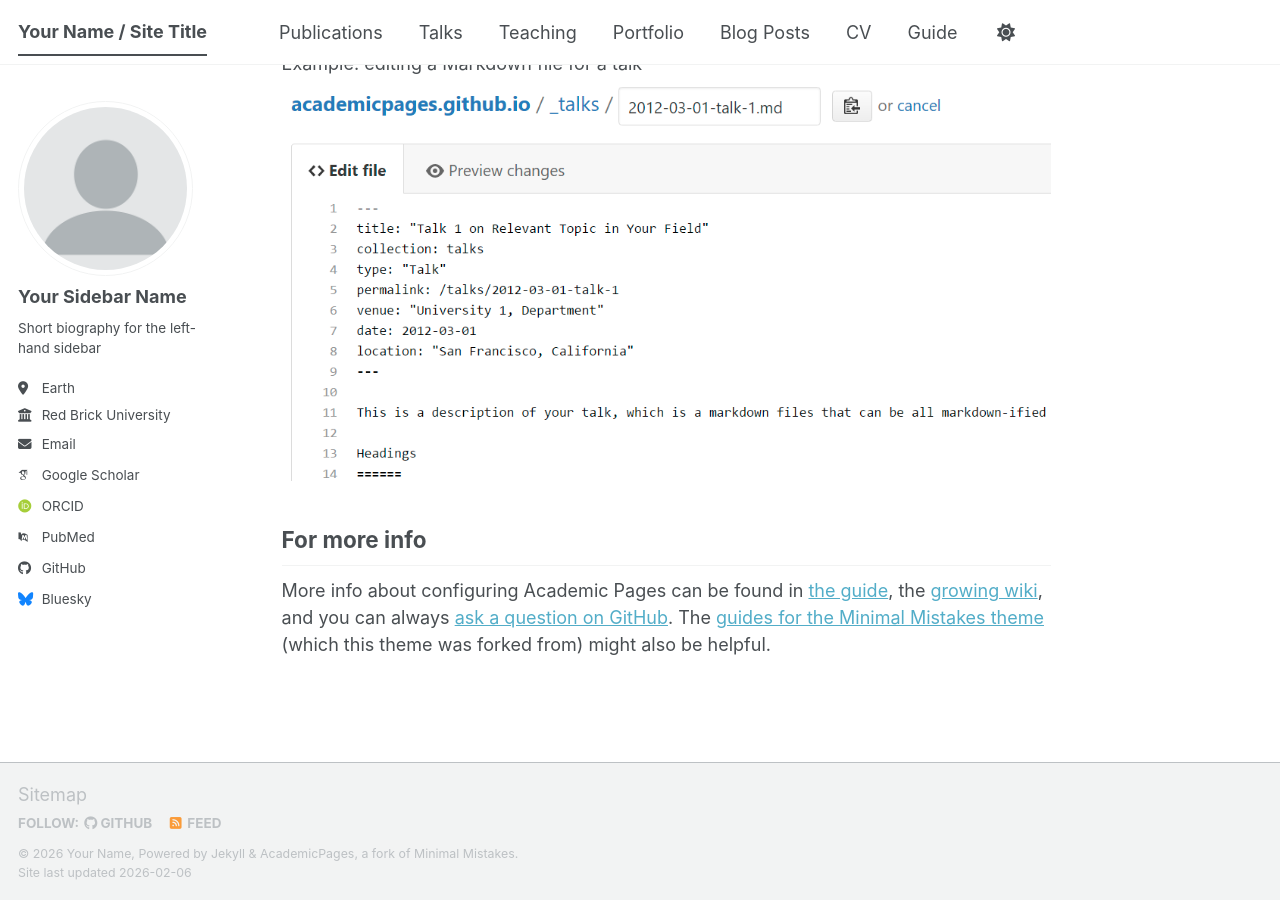
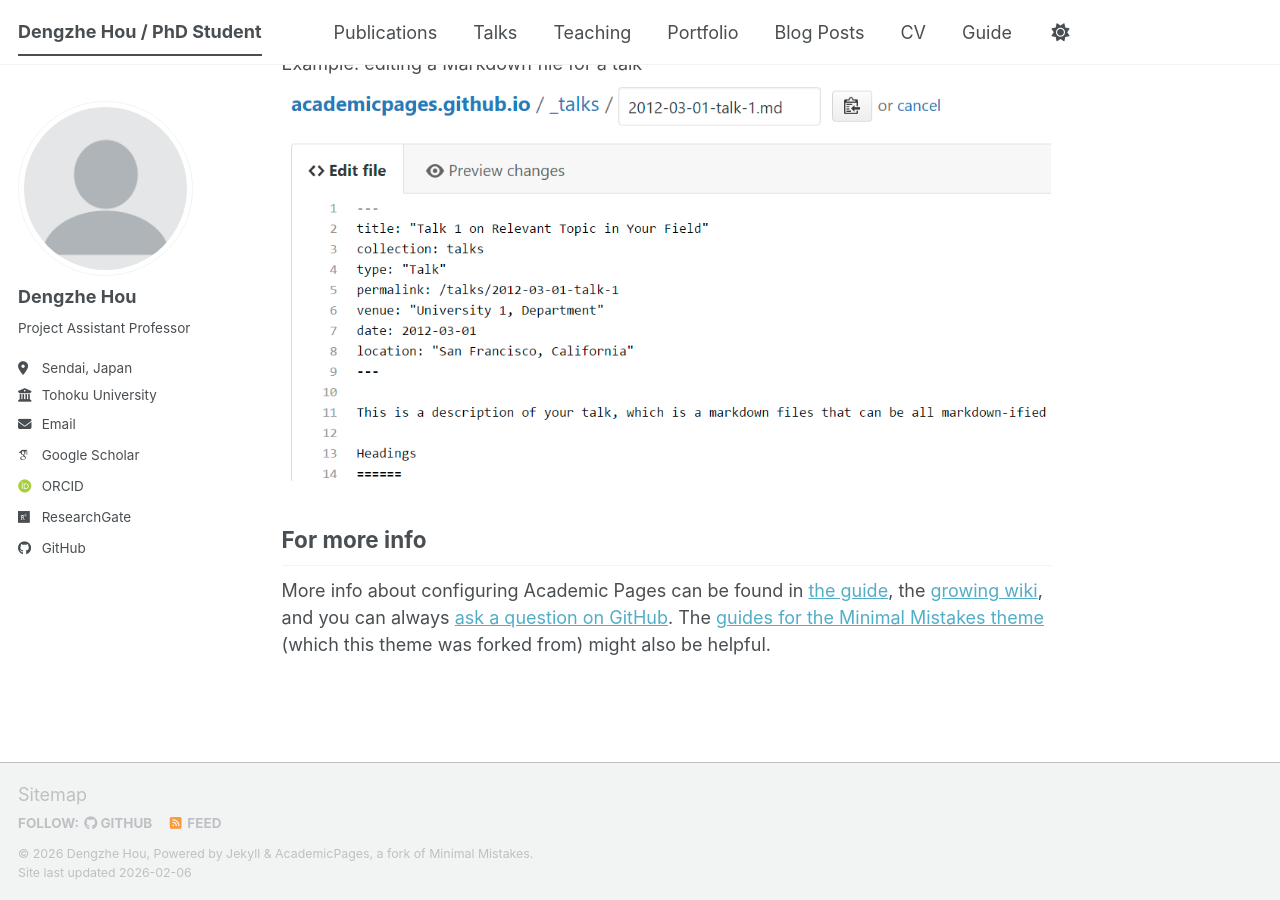
Before and after one commit to dengzhe-hou/dengzhe-hou.github.io, a Jekyll site: the page built from _pages/about.md, in a window 1280 px wide and 900 px high, scrolled down 2720 px. Built offline with Jekyll 4.4.1, drawn with Linux system fonts in a browser that asks for light colours; some web fonts are replaced; a script bundle is joined from its source files by our own code; library files that are not in the unit come from our copies.

Commit message:
Update _config.yml

```diff
--- a/_config.yml
+++ b/_config.yml
@@ -9,14 +9,14 @@
 # Basic Site Settings
 locale                   : "en-US"
 site_theme               : "default" # The available themes options are "default", "air", "sunrise", "mint", "dirt" and "contrast"
-title                    : "Your Name / Site Title"
+title                    : "Dengzhe Hou / PhD Student"
 title_separator          : "-"
-name                     : &name "Your Name"
-description              : &description "Your Name's academic portfolio"   # Update this with a general description of your site, this is the default if not overridden by a page
-url                      : https://academicpages.github.io # The base hostname & protocol for your site e.g. "https://[your GitHub username].github.io",
+name                     : &name "Dengzhe Hou"
+description              : &description "Project Assistant Professor @TohokuU | JSPS DC2 | Kaggle Expert"   # Update this with a general description of your site, this is the default if not overridden by a page
+url                      : https://dengzhe-hou.github.io/ # The base hostname & protocol for your site e.g. "https://[your GitHub username].github.io",
                                                            # or if you already have some other page hosted on Github then use "https://[your GitHub username].github.io/[Your Repo Name]"
 baseurl                  : "" # the subpath of your site, e.g. "/blog"
-repository               : "academicpages/academicpages.github.io"
+repository               : "dengzhe-hou/dengzhe-hou.github.io"
 
 # Site Author - The following control what appear as part of the author content on the side bar.
 #               If a field is blank the icon and link will not appear, otherwise it will be shown.
@@ -24,25 +24,25 @@ repository               : "academicpages/academicpages.github.io"
 author:
   # Biographic information
   avatar           : "profile.png"
-  name             : "Your Sidebar Name"
+  name             : "Dengzhe Hou"
   pronouns         : # example: "she/her"
-  bio              : "Short biography for the left-hand sidebar"
-  location         : "Earth"
-  employer         : "Red Brick University"
+  bio              : "Project Assistant Professor"
+  location         : "Sendai, Japan"
+  employer         : "Tohoku University"
   uri              : # URL
-  email            : "none@example.org"
+  email            : "hou.dengzhe.t8@dc.tohoku.ac.jp"
 
   # Academic websites
   academia         : # URL
   arxiv            : # URL - Update with the correct link to your profile
-  googlescholar    : "https://scholar.google.com/citations?user=PS_CX0AAAAAJ"
+  googlescholar    : "https://scholar.google.com/citations?user=3BV4d9kAAAAJ&hl=en"
   inspire-hep      : # URL
   impactstory      : # URL
-  orcid            : "https://orcid.org/yourorcidurl"
+  orcid            : "https://orcid.org/0000-0002-1036-7979"
   semantic         : # URL
   ssrn             : # URL
-  pubmed           : "https://www.ncbi.nlm.nih.gov/pubmed/?term=john+snow"
-  researchgate     : # URL
+  pubmed           : # URL
+  researchgate     : "https://www.researchgate.net/profile/Dengzhe-Hou?ev=hdr_xprf"
   scopus           : # URL
   zotero           : # URL
 
@@ -51,13 +51,13 @@ author:
   bitbucket        : # Username - Update with your username on the site
   codepen          : # Username
   dribbble         : # Username
-  github           : "academicpages"
+  github           : "dengzhe-hou"
   kaggle           : # Username
   stackoverflow    : # User number or user number and name (i.e., use "1" or "1/jeff-atwood")
 
   # Social media
   artstation       : # Username
-  bluesky          : "bsky.app" # Replace this with you Bluesky username
+  bluesky          : # "bsky.app" # Replace this with you Bluesky username
   facebook         : # Username
   flickr           : # Username
   foursquare       : # Username
```
